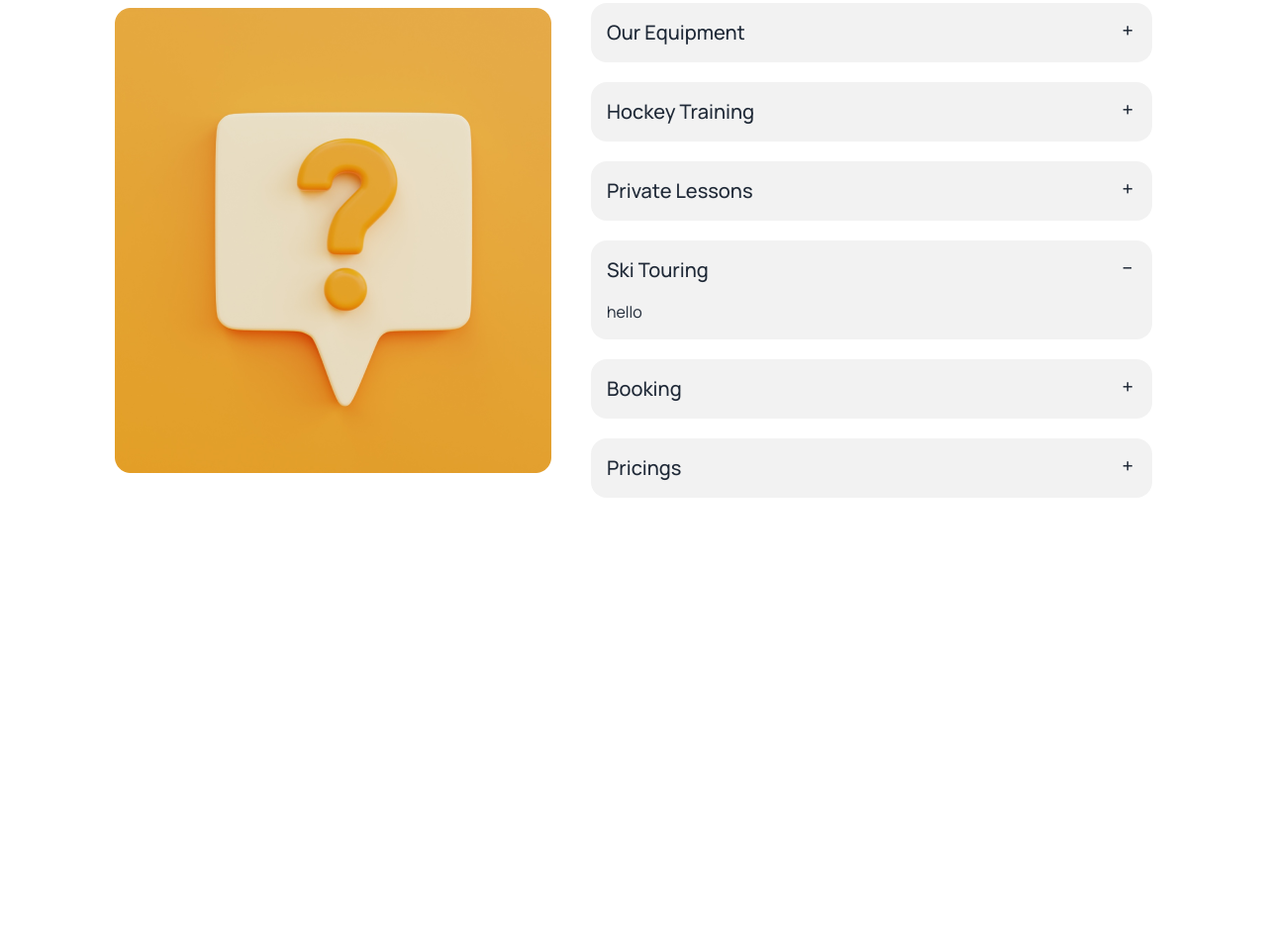
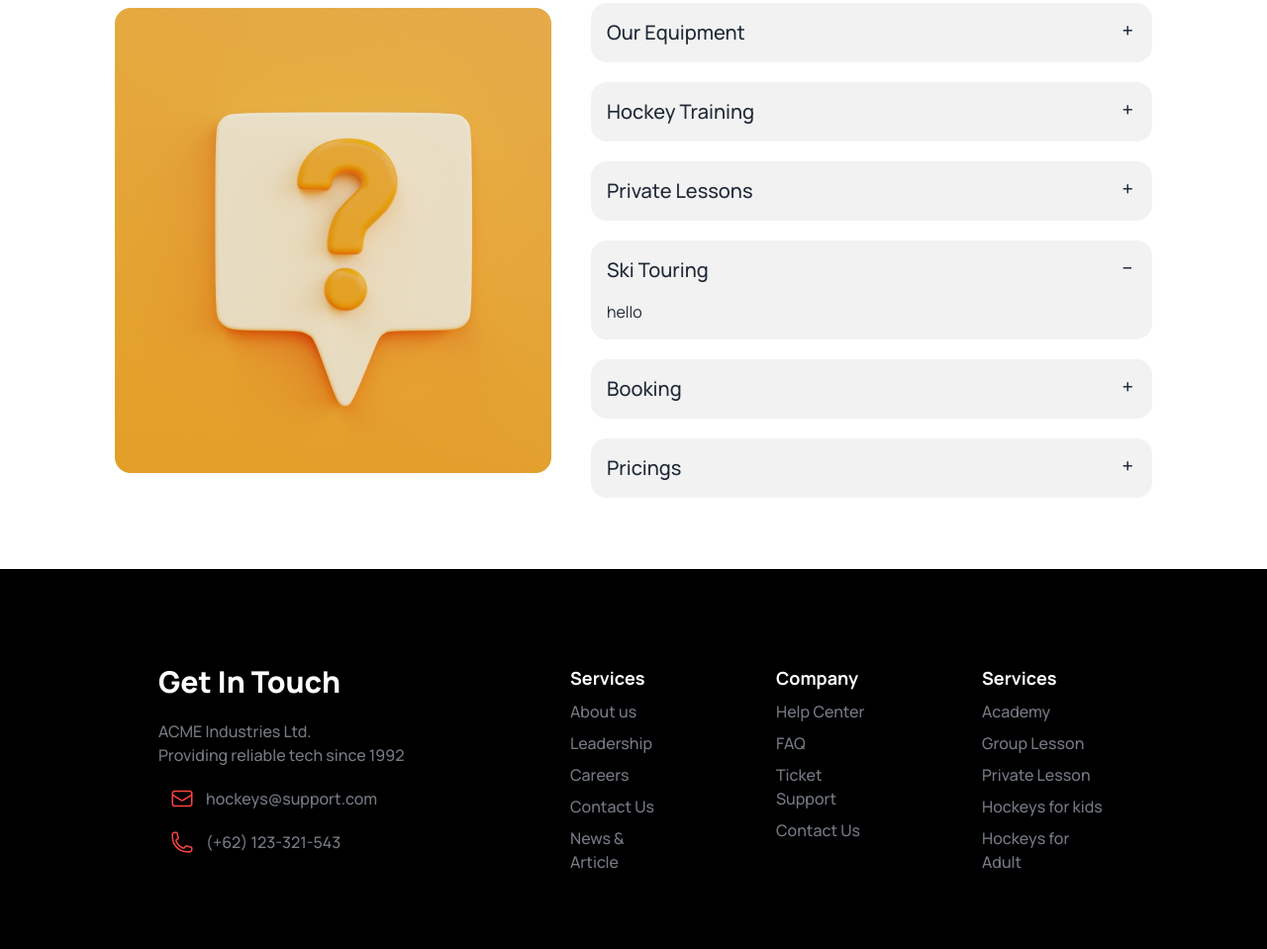
Before and after one commit to Monajer/my-assignment-3, a plain HTML site: page index.html in a window 1280 px wide. Shown: the part 3867-4826 px from the top of the page at 99% size. Before the commit the page ends 4402 px from the top, so only its background shows below. Drawn offline with nearby package versions, Linux system fonts and the light colour scheme.

Commit message:
footer section added

```diff
--- a/index.html
+++ b/index.html
@@ -472,11 +472,53 @@
 
         <!-- Get In Touch -->
         <section>
+          <div class="h-">
+            <div>
 
+            </div>
+          </div>
         </section>
     </main>
-    <footer>
 
+    <footer class="grid gap-20 grid-cols-4 p-20 lg:grid-cols-5 lg:h-96 lg:py-24 lg:px-40 bg-black mt-10">
+      <div class="col-span-4 lg:col-span-2 text-center lg:text-left space-y-5">
+        <h2 class="text-white text-3xl font-extrabold">Get In Touch</h2>
+        <p class="text-gray-400 text-base font-medium opacity-75">ACME Industries Ltd.<br/>Providing reliable tech since 1992</p>
+        <div class="flex">
+          <img class="px-3" src="Images/sms.png" alt="">
+          <p class="text-gray-400 text-base font-medium opacity-75">hockeys@support.com</p>
+        </div>
+        <div class="flex">
+          <img class="px-3" src="Images/phone.png" alt="">
+          <p class="text-gray-400 text-base font-medium opacity-75">(+62) 123-321-543</p>
+        </div>
+      </div>
+
+      <div class="col-span-2 lg:col-span-1 space-y-2 text-center lg:text-left w-24">
+        <h2 class="text-white text-lg font-bold">Services</h2>
+        <p><a class="link link-hover text-gray-400 text-base font-medium opacity-75">About us</a></p>
+        <p><a class="link link-hover text-gray-400 text-base font-medium opacity-75">Leadership</a></p>
+        <p><a class="link link-hover text-gray-400 text-base font-medium opacity-75">Careers</a></p>
+        <p><a class="link link-hover text-gray-400 text-base font-medium opacity-75">Contact Us</a></p>
+        <p><a class="link link-hover text-gray-400 text-base font-medium opacity-75">News & Article</a></p>
+      </div>
+
+      <div class="col-span-2 lg:col-span-1 space-y-2 text-center lg:text-left w-24">
+        <h2 class="text-white text-lg font-bold">Company</h2>
+        <p><a class="link link-hover text-gray-400 text-base font-medium opacity-75">Help Center</a></p>
+        <p><a class="link link-hover text-gray-400 text-base font-medium opacity-75">FAQ</a></p>
+        <p><a class="link link-hover text-gray-400 text-base font-medium opacity-75">Ticket Support</a></p>
+        <p><a class="link link-hover text-gray-400 text-base font-medium opacity-75">Contact Us</a></p>
+      </div>
+
+      <div class="col-span-4 lg:col-span-1 pl-5 lg:p-0 space-y-2 text-center lg:text-left lg:w-32">
+        <h2 class="text-white text-lg font-bold">Services</h2>
+        <p><a class="link link-hover text-gray-400 text-base font-medium opacity-75">Academy</a></p>
+        <p><a class="link link-hover text-gray-400 text-base font-medium opacity-75">Group Lesson</a></p>
+        <p><a class="link link-hover text-gray-400 text-base font-medium opacity-75">Private Lesson</a></p>
+        <p><a class="link link-hover text-gray-400 text-base font-medium opacity-75">Hockeys for kids</a></p>
+        <p><a class="link link-hover text-gray-400 text-base font-medium opacity-75">Hockeys for Adult</a></p>
+      </div>
     </footer>
 </body>
 </html>
```
Also changed, not shown: Images/phone.png (added), Images/sms.png (added).
